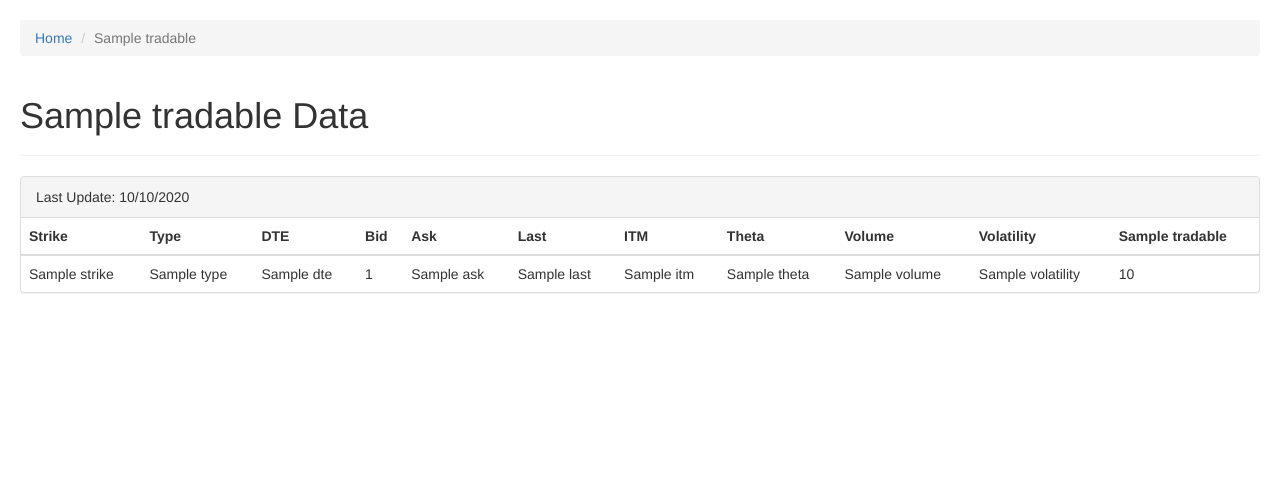
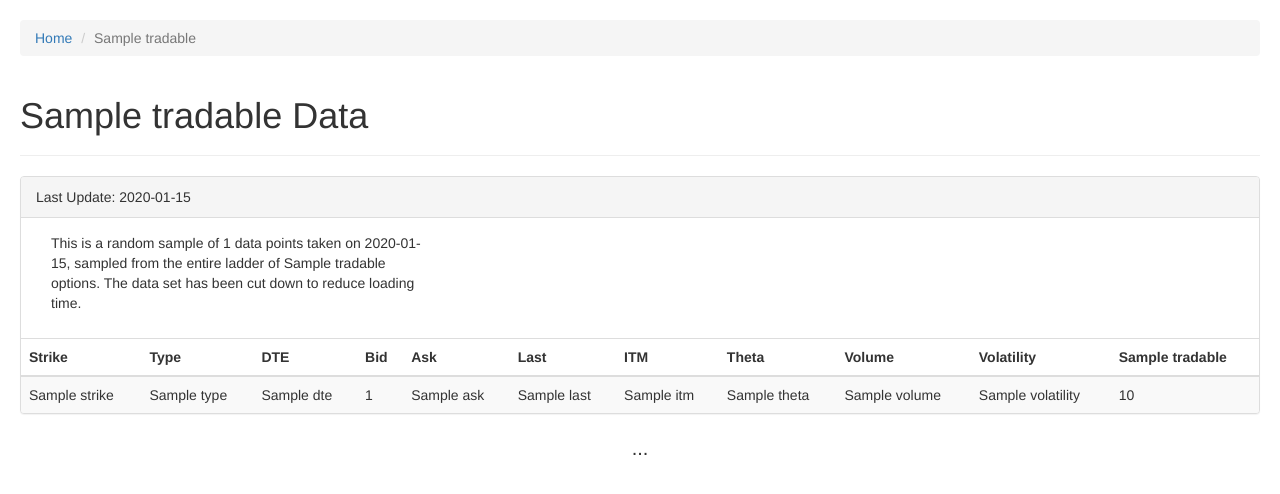
Before and after one commit to djcohen03/tdserver, a Flask app: template static/templates/tradable.html in a window 1280 px wide. Shown: the top 494 px of the page. Run offline with Flask 2, Linux system fonts and the light colour scheme; the template is opened without the code that fills it: most values are stand-ins (such as "Sample title", 1, 10 or a date in 2020); parts of the project's set-up code (start-up, migrations or seed data) failed here and were passed over; some libraries are stand-ins or nearby versions.

Commit message:
Adding a bit of copy for the panel body describing the table contents

```diff
--- a/app.py
+++ b/app.py
@@ -1,3 +1,4 @@
+import random
 import datetime
 from dateutil.relativedelta import relativedelta
 from flask import Flask, render_template
@@ -48,5 +49,9 @@ def getchain(name='SPY'):
     print('Collecting Options Data Records From Most Recent API Fetch...')
     values = session.query(OptionData).filter(OptionData.id.in_(dataids)).all()
 
-    # values.sort(key=lambda item: (item.dte, item.option.type, item.option.strike))
-    return values[:10], mostrecent
+    mostrecent -= relativedelta(hours=5)
+    fetchtime = mostrecent.strftime('%B %d at %I:%M Central')
+
+    values = random.sample(values, 50)
+    values.sort(key=lambda item: (item.dte, item.option.type, item.option.strike))
+    return values, fetchtime
--- a/static/css/main.css
+++ b/static/css/main.css
@@ -1,3 +1,6 @@
 body {
     padding: 20px;
 }
+.ft-20 {
+    font-size: 20px;
+}
--- a/static/templates/tradable.html
+++ b/static/templates/tradable.html
@@ -15,13 +15,17 @@
 <div class="panel panel-default">
     <!-- Default panel contents -->
     <div class="panel-heading">
-        Last Update: {{ moment(fetchtime).calendar() }}
+        Last Update: {{ fetchtime }}
     </div>
-    <!-- <div class="panel-body">
-        <p></p>
-    </div> -->
+    <div class="panel-body">
+        <p class='col-sm-4'>
+            This is a random sample of {{ data | length }} data points taken on
+            {{ fetchtime }}, sampled from the entire ladder of {{ tradable.name }}
+            options.  The data set has been cut down to reduce loading time.
+        </p>
+    </div>
 
-    <table class="table">
+    <table class="table table-striped table-hover">
         <thead>
             <tr>
                 <th>Strike</th>
@@ -56,6 +60,7 @@
         </tbody>
     </table>
 </div>
+<p class="text-center ft-20">...</p>
 
 
 {% endblock %}
```
